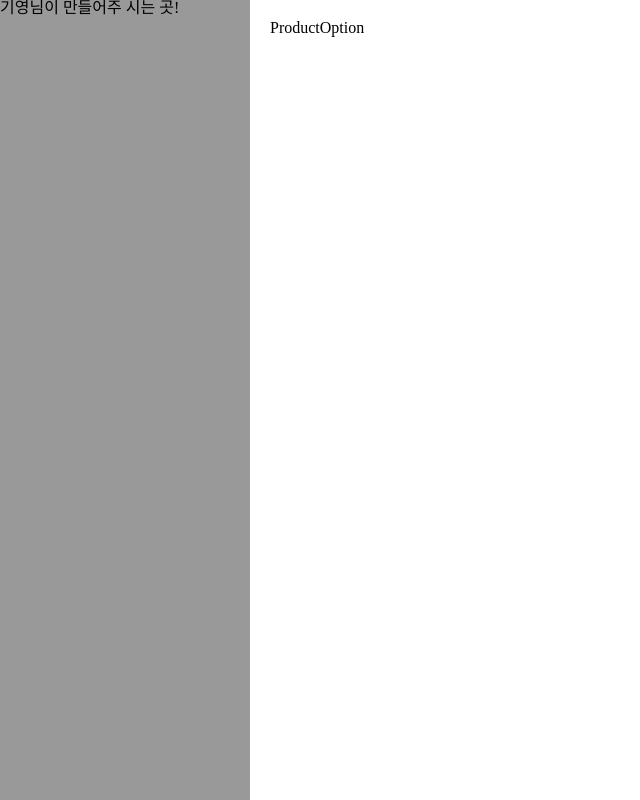
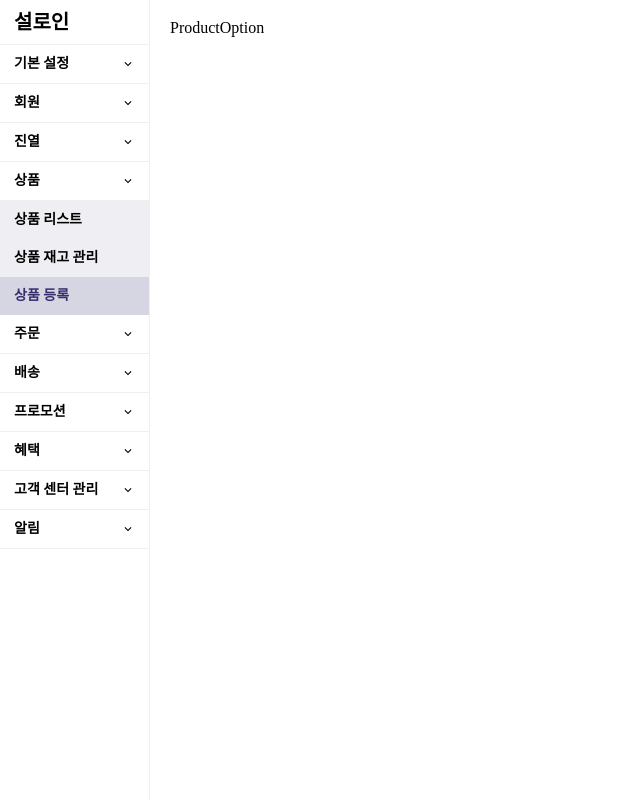
Before and after one commit to 2201infinity/adm_product_add, a React (Create React App) app: page / in a window 1280 px wide. Shown: the whole page, without its empty margins (0-640 px from the left). Built offline with nearby package versions, Linux system fonts and the light colour scheme.

Commit message:
feat: datepicker 컴포넌트 구현 feat: sidebar 구현

```diff
--- a/package.json
+++ b/package.json
@@ -7,7 +7,9 @@
     "@testing-library/react": "^12.1.2",
     "@testing-library/user-event": "^13.5.0",
     "react": "^17.0.2",
+    "react-datepicker": "^4.6.0",
     "react-dom": "^17.0.2",
+    "react-icons": "^4.3.1",
     "react-scripts": "5.0.0",
     "styled-components": "^5.3.3",
     "styled-reset": "^4.3.4",
--- a/src/components/sidebar/Sidebar.js
+++ b/src/components/sidebar/Sidebar.js
@@ -1,15 +1,80 @@
-import React from "react";
-import styled from "styled-components";
+import React from 'react';
+import styled from 'styled-components';
+import { MdKeyboardArrowDown } from 'react-icons/md';
+import theme from 'styles/theme';
 
-// 기초 레이아웃만 잡아놨습니다!
+const MENULISTS = [
+  '기본 설정',
+  '회원',
+  '진열',
+  '상품',
+  '주문',
+  '배송',
+  '프로모션',
+  '혜택',
+  '고객 센터 관리',
+  '알림',
+];
 
 function Sidebar() {
-  return <SidebarContainer>기영님이 만들어주 시는 곳!</SidebarContainer>;
+  return (
+    <SidebarContainer>
+      <Logo>설로인</Logo>
+      <ul>
+        {MENULISTS.map((menu) =>
+          menu === '상품' ? (
+            <>
+              <MenuList>
+                {menu}
+                <ArrowDown />
+              </MenuList>
+              <InnerMenuList>상품 리스트</InnerMenuList>
+              <InnerMenuList>상품 재고 관리</InnerMenuList>
+              <AddProductMenu>상품 등록</AddProductMenu>
+            </>
+          ) : (
+            <MenuList>
+              {menu}
+              <ArrowDown />
+            </MenuList>
+          )
+        )}
+      </ul>
+    </SidebarContainer>
+  );
 }
 
+const Logo = styled.h2`
+  font-size: 20px;
+  padding: 12px 14px;
+  border-bottom: 1.5px solid ${theme.colors.lightPurple};
+`;
+
 const SidebarContainer = styled.aside`
-  background: #999;
-  width: 250px;
+  width: 150px;
+  border-right: 1.5px solid ${theme.colors.lightPurple};
+  font-weight: 600;
+  font-size: 14px;
+`;
+
+const MenuList = styled.li`
+  padding: 12px 14px;
+  border-bottom: 1.5px solid ${theme.colors.lightPurple};
+`;
+
+const InnerMenuList = styled.li`
+  padding: 12px 14px;
+  background-color: ${theme.colors.lightPurple};
+`;
+
+const AddProductMenu = styled.li`
+  padding: 12px 14px;
+  background-color: #d6d5e2;
+  color: #352f6e;
+`;
+
+const ArrowDown = styled(MdKeyboardArrowDown)`
+  float: right;
 `;
 
 export default Sidebar;
```
Also changed, not shown: src/components/ProductDeadLine.js (added, +24 -0 lines), src/components/common/DatePicker.js (added, +36 -0 lines), 1 other file (tests, documents, lock files or other folders).
